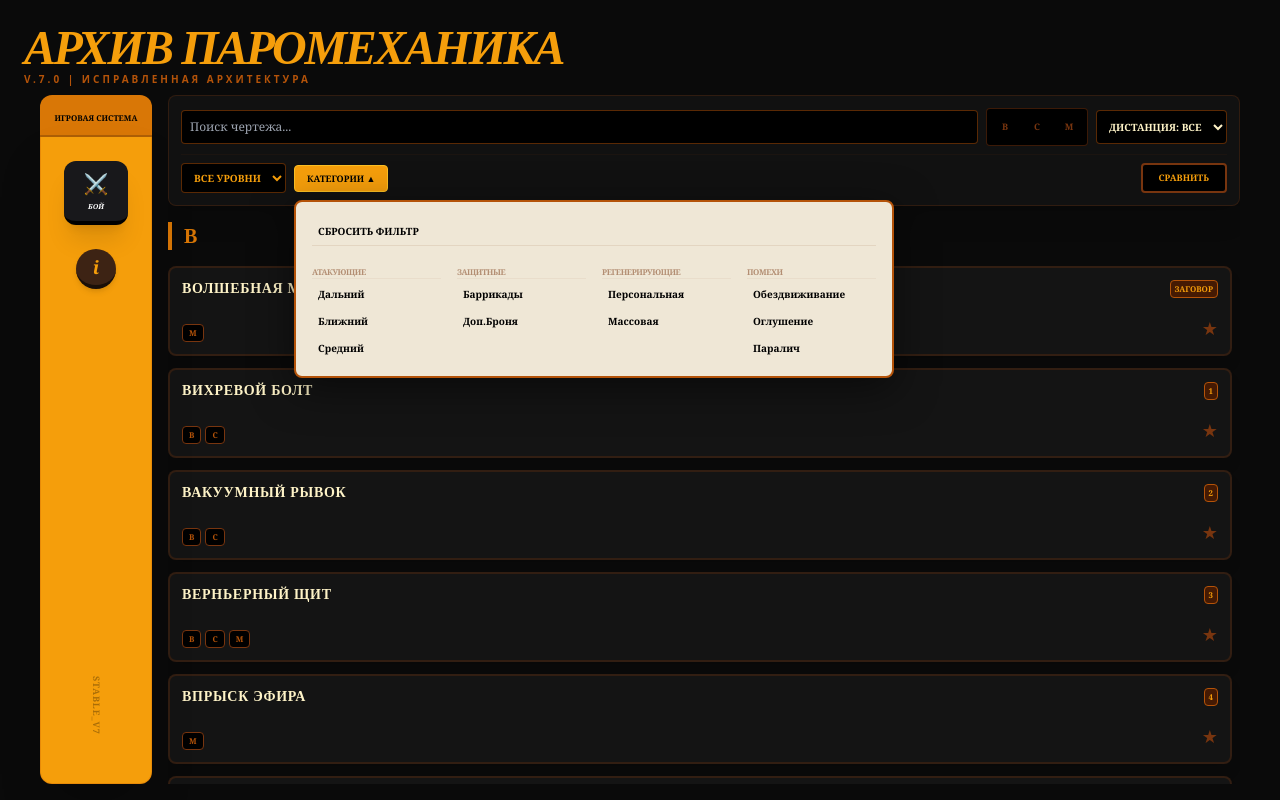
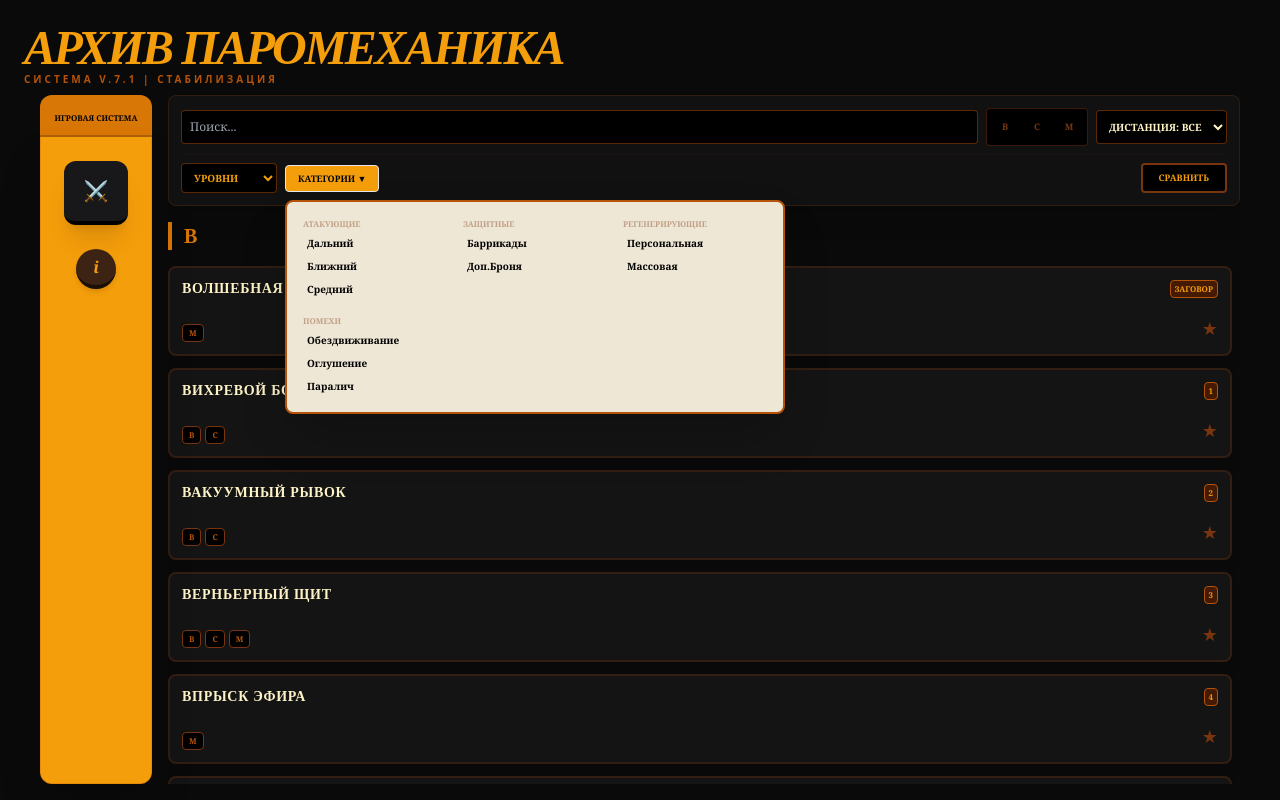
Before and after one commit to Whykenns110/spells_pm, a React (Vite) app: page / in a window 1280 px wide. Both pictures are taken after a click on the button "КАТЕГОРИИ ▼". Built offline with nearby package versions, Linux system fonts and the light colour scheme.

Commit message:
fix postcss for tailwind v4

```diff
--- a/src/App.jsx
+++ b/src/App.jsx
@@ -34,20 +34,20 @@ export default function App() {
     navigator.clipboard.writeText(`${spell.name}\n${cleanText}`).then(() => alert("Скопировано!"));
   };
 
-  // УЛУЧШЕННЫЙ ТЕМАТИЗАТОР
   const getTheme = (spell) => {
-    const desc = spell.description || "";
+    if (!spell) return {};
+    const desc = (spell.description || "").toLowerCase();
     const name = (spell.name || "").toLowerCase();
 
-    // Приоритет фиолетового для Кристального глаза и Прорицания
-    if (name.includes("кристальный глаз") || name.includes("глаз") || desc.includes("Прорицание") || desc.includes("Помехи")) {
-      return { modalBorder: "border-purple-500", header: "bg-purple-600", text: "text-purple-400", bg: "bg-purple-900/10" };
+    // КРИТИЧЕСКИЙ ФИКС ЦВЕТА: Кристальный глаз и Прорицание
+    if (name.includes("кристальный глаз") || name.includes("глаз") || desc.includes("прорицание")) {
+      return { modalBorder: "border-purple-500", header: "bg-purple-600", text: "text-purple-400", glow: "shadow-[0_0_20px_rgba(168,85,247,0.4)]" };
     }
-    if (desc.includes("Атакующие")) return { modalBorder: "border-red-500", header: "bg-red-600", text: "text-red-400", bg: "bg-red-900/10" };
-    if (desc.includes("Защитные")) return { modalBorder: "border-blue-500", header: "bg-blue-600", text: "text-blue-400", bg: "bg-blue-900/10" };
-    if (desc.includes("Регенерирующие")) return { modalBorder: "border-emerald-500", header: "bg-emerald-600", text: "text-emerald-400", bg: "bg-emerald-900/10" };
+    if (desc.includes("атакующие")) return { modalBorder: "border-red-500", header: "bg-red-600", text: "text-red-400" };
+    if (desc.includes("защитные")) return { modalBorder: "border-blue-500", header: "bg-blue-600", text: "text-blue-400" };
+    if (desc.includes("регенерирующие")) return { modalBorder: "border-emerald-500", header: "bg-emerald-600", text: "text-emerald-400" };
 
-    return { modalBorder: "border-amber-500", header: "bg-amber-600", text: "text-amber-400", bg: "bg-amber-900/10" };
+    return { modalBorder: "border-amber-500", header: "bg-amber-600", text: "text-amber-400" };
   };
 
   const filteredData = useMemo(() => {
@@ -59,13 +59,10 @@ export default function App() {
         const matchesCat = !categoryFilter || s.description.includes(categoryFilter);
         const matchesComp = compFilter.length === 0 || compFilter.every(c => s.components?.includes(c));
 
-        // ИСПРАВЛЕННЫЙ ПАРСЕР ДИСТАНЦИИ
         let matchesDist = true;
         if (distFilter !== "all") {
           const rangeStr = (s.range || "").toLowerCase();
-          // Извлекаем первое попавшееся число из строки
-          const match = rangeStr.match(/\d+/);
-          const num = match ? parseInt(match[0]) : 0;
+          const num = parseInt(rangeStr.replace(/[^0-9]/g, "")) || 0;
 
           if (distFilter === "self") matchesDist = rangeStr.includes("на себя");
           else if (distFilter === "touch") matchesDist = rangeStr.includes("касание");
@@ -74,7 +71,6 @@ export default function App() {
           else if (distFilter === "120") matchesDist = num > 60 && num <= 120;
           else if (distFilter === "long") matchesDist = num > 120;
         }
-
         return matchesSearch && matchesLevel && matchesCat && matchesComp && matchesDist;
       });
       if (filtered.length) result[letter] = filtered;
@@ -86,61 +82,37 @@ export default function App() {
     setFavorites(prev => prev.find(f => f.name === spell.name) ? prev.filter(f => f.name !== spell.name) : [...prev, spell]);
   };
 
-  const handleSpellClick = (spell) => {
-    if (compareMode) {
-      const alreadySelected = compareList.some(s => s.name === spell.name);
-      if (alreadySelected) setCompareList(prev => prev.filter(s => s.name !== spell.name));
-      else if (compareList.length < 3) setCompareList(prev => [...prev, spell]);
-    } else setActiveSpell(spell);
-  };
-
   return (
     <div className="min-h-screen bg-[#0a0a0a] text-amber-50 font-serif flex flex-col h-screen overflow-hidden">
-      {/* HEADER */}
-      <header className="p-6 pb-2 flex-shrink-0">
+      <header className="p-6 pb-2 max-w-[1400px] mx-auto w-full flex-shrink-0">
         <h1 className="text-3xl md:text-5xl font-black text-amber-500 uppercase italic tracking-tighter">АРХИВ ПАРОМЕХАНИКА</h1>
-        <p className="text-amber-700 text-[10px] uppercase tracking-[0.3em] font-sans font-bold">v.7.0 | Исправленная архитектура</p>
+        <p className="text-amber-700 text-[10px] uppercase tracking-[0.3em] font-sans font-bold">Система v.7.1 | Стабилизация</p>
       </header>
 
-      <div className="flex gap-4 px-4 md:px-10 pb-4 flex-grow overflow-hidden relative">
-
-        {/* ЛЕВАЯ ПАНЕЛЬ (ИГРОВАЯ СИСТЕМА) */}
+      <div className="flex gap-4 px-4 md:px-10 pb-4 max-w-[1600px] mx-auto w-full flex-grow overflow-hidden relative">
         <div className="w-20 md:w-28 flex-shrink-0 flex flex-col h-full z-[150]">
           <div className="bg-amber-600 py-2 rounded-t-xl border-b-2 border-black/20 text-center">
              <span className="text-[8px] font-black text-black uppercase">Игровая Система</span>
           </div>
           <div className="bg-amber-500 flex-grow flex flex-col items-center py-6 gap-6 shadow-2xl rounded-b-xl border-x border-b border-amber-600/50">
-            <button onClick={() => setIsCombatMode(!isCombatMode)} className={`w-12 h-12 md:w-16 md:h-16 rounded-xl flex flex-col items-center justify-center transition-all shadow-xl border-b-4 ${isCombatMode ? 'bg-red-700 border-red-950 translate-y-1' : 'bg-zinc-900 border-black hover:bg-zinc-800'}`}>
+            <button onClick={() => setIsCombatMode(!isCombatMode)} className={`w-12 h-12 md:w-16 md:h-16 rounded-xl flex items-center justify-center transition-all shadow-xl border-b-4 ${isCombatMode ? 'bg-red-700 border-red-950 translate-y-1' : 'bg-zinc-900 border-black hover:bg-zinc-800'}`}>
               <span className="text-white text-xl">⚔️</span>
-              <span className="text-[7px] text-white font-black mt-1 uppercase italic">Бой</span>
             </button>
-            <button onClick={() => setShowCombatInfo(true)} className="w-10 h-10 bg-[#3d2314] border-b-4 border-[#1a0f08] rounded-full flex items-center justify-center hover:bg-[#4d2d1a] transition-all shadow-md">
-              <span className="text-amber-500 font-black text-lg italic italic">i</span>
-            </button>
-            <div className="mt-auto pb-6 opacity-30 select-none">
-               <div className="text-black font-black text-[9px] uppercase vertical-text tracking-widest">STABLE_V7</div>
-            </div>
+            <button onClick={() => setShowCombatInfo(true)} className="w-10 h-10 bg-[#3d2314] border-b-4 border-[#1a0f08] rounded-full flex items-center justify-center hover:bg-[#4d2d1a] transition-all shadow-md text-amber-500 font-black italic">i</button>
           </div>
         </div>
 
-        {/* ЦЕНТРАЛЬНЫЙ БЛОК */}
         <div className="flex-grow flex flex-col gap-4 min-w-0 h-full overflow-hidden">
-
-          {/* ФИЛЬТРЫ (ЗАКРЕПЛЕНО) */}
-          <div className="flex-shrink-0 bg-[#0a0a0a] z-[200] relative">
+          <div className="flex-shrink-0 bg-[#0a0a0a] z-[200] relative max-w-[1200px]">
             <div className="flex flex-col gap-2 bg-[#111] p-3 border border-amber-900/30 rounded-lg shadow-xl">
               <div className="flex flex-wrap gap-2 items-center">
-                <input type="text" placeholder="Поиск чертежа..." className="bg-black border border-amber-700/50 p-2 rounded text-amber-100 flex-grow outline-none text-xs" value={search} onChange={(e) => setSearch(e.target.value)} />
-
+                <input type="text" placeholder="Поиск..." className="bg-black border border-amber-700/50 p-2 rounded text-amber-100 flex-grow outline-none text-xs" value={search} onChange={(e) => setSearch(e.target.value)} />
                 <div className="flex bg-black border border-amber-900/50 rounded p-1 gap-1">
                   {['В', 'С', 'М'].map(c => (
-                    <button key={c} onClick={() => setCompFilter(prev => prev.includes(c) ? prev.filter(x => x !== c) : [...prev, c])} className={`w-7 h-7 rounded text-[9px] font-black transition-all ${compFilter.includes(c) ? 'bg-amber-600 text-black' : 'text-amber-900 hover:text-amber-600'}`}>
-                      {c}
-                    </button>
+                    <button key={c} onClick={() => setCompFilter(prev => prev.includes(c) ? prev.filter(x => x !== c) : [...prev, c])} className={`w-7 h-7 rounded text-[9px] font-black transition-all ${compFilter.includes(c) ? 'bg-amber-600 text-black' : 'text-amber-900'}`}>{c}</button>
                   ))}
                 </div>
-
-                <select className="bg-black border border-amber-700/50 p-2 rounded text-amber-100 text-[10px] outline-none font-bold uppercase cursor-pointer" value={distFilter} onChange={(e) => setDistFilter(e.target.value)}>
+                <select className="bg-black border border-amber-700/50 p-2 rounded text-amber-100 text-[10px] outline-none font-bold uppercase" value={distFilter} onChange={(e) => setDistFilter(e.target.value)}>
                   <option value="all">Дистанция: Все</option>
                   <option value="self">На себя</option>
                   <option value="touch">Касание</option>
@@ -152,116 +124,88 @@ export default function App() {
               </div>
 
               <div className="flex flex-wrap gap-2 items-center border-t border-amber-900/10 pt-2">
-                <select className="bg-black border border-amber-700/50 px-2 py-1.5 rounded text-amber-500 text-[10px] outline-none font-bold uppercase" value={levelFilter} onChange={(e) => setLevelFilter(e.target.value)}>
-                  <option value="all">Все уровни</option>
-                  <option value="Заговор">Заговоры</option>
+                <select className="bg-black border border-amber-700/50 px-2 py-1.5 rounded text-amber-500 text-[10px] font-bold uppercase" value={levelFilter} onChange={(e) => setLevelFilter(e.target.value)}>
+                  <option value="all">Уровни</option>
+                  <option value="Заговор">Заговор</option>
                   {[1,2,3,4,5,6,7,8,9].map(l => <option key={l} value={String(l)}>{l} уровень</option>)}
                 </select>
-
                 <div className="relative">
-                  <button onClick={(e) => { e.stopPropagation(); setShowCategories(!showCategories); }} className={`px-3 py-1.5 border rounded font-bold text-[9px] uppercase transition-all z-[210] ${showCategories ? 'bg-amber-500 text-black border-amber-400' : 'border-amber-800/40 text-amber-500 hover:border-amber-500'}`}>
-                    Категории {showCategories ? '▲' : '▼'}
-                  </button>
-
+                  <button onClick={(e) => { e.stopPropagation(); setShowCategories(!showCategories); }} className={`px-3 py-1.5 border rounded font-bold text-[9px] uppercase transition-all ${showCategories ? 'bg-amber-500 text-black' : 'border-amber-800/40 text-amber-500'}`}>Категории ▼</button>
                   {showCategories && (
-                    <div className="absolute top-full left-0 mt-2 bg-[#efe7d6] text-black rounded-lg shadow-[0_10px_40px_rgba(0,0,0,0.5)] z-[300] p-4 border-2 border-amber-700 w-[600px] grid grid-cols-4 gap-4 animate-in fade-in slide-in-from-top-2">
-                       <div onClick={() => {setCategoryFilter(null); setShowCategories(false);}} className="col-span-full cursor-pointer hover:bg-amber-200 p-1.5 font-black border-b border-amber-900/10 mb-1 uppercase text-[10px]">Сбросить фильтр</div>
+                    <div className="absolute top-full left-0 mt-2 bg-[#efe7d6] text-black rounded-lg shadow-2xl z-[300] p-4 border-2 border-amber-700 w-[500px] grid grid-cols-3 gap-4">
                        {Object.entries(categories).map(([cat, subs]) => (
                         <div key={cat} className="space-y-1">
-                          <div className="font-black text-[8px] uppercase text-amber-900/50 border-b border-amber-900/5 tracking-tighter mb-1">{cat}</div>
-                          {subs.map(s => <div key={s} onClick={() => {setCategoryFilter(s); setShowCategories(false);}} className="cursor-pointer hover:bg-amber-400 px-1.5 py-1 text-[10px] font-bold rounded transition-colors">{s}</div>)}
+                          <div className="font-black text-[8px] uppercase text-amber-900/40 mb-1">{cat}</div>
+                          {subs.map(s => <div key={s} onClick={() => {setCategoryFilter(s); setShowCategories(false);}} className="cursor-pointer hover:bg-amber-400 px-1 py-0.5 text-[10px] font-bold rounded">{s}</div>)}
                         </div>
                       ))}
                     </div>
                   )}
                 </div>
-
-                <div className="flex gap-1 ml-auto">
-                  <button onClick={() => { if(compareMode && compareList.length >= 2) setShowCompareResults(true); setCompareMode(!compareMode); }} className={`px-4 py-1.5 rounded font-black border-2 text-[9px] transition-all ${compareMode ? 'bg-amber-500 text-black border-white' : 'bg-black text-amber-500 border-amber-900 hover:border-amber-500'}`}>
-                    {compareMode ? `АНАЛИЗ (${compareList.length}/3)` : 'СРАВНИТЬ'}
-                  </button>
-                  {compareMode && (
-                    <button onClick={() => { setCompareMode(false); setCompareList([]); }} className="px-2 py-1.5 bg-red-950 text-red-500 rounded border-2 border-red-900 text-[9px] font-black">❌</button>
-                  )}
-                </div>
+                <button onClick={() => { if(compareMode && compareList.length >= 2) setShowCompareResults(true); setCompareMode(!compareMode); }} className={`ml-auto px-4 py-1.5 rounded font-black border-2 text-[9px] transition-all ${compareMode ? 'bg-amber-500 text-black border-white' : 'bg-black text-amber-500 border-amber-900'}`}>
+                  {compareMode ? `АНАЛИЗ (${compareList.length}/3)` : 'СРАВНИТЬ'}
+                </button>
               </div>
             </div>
           </div>
 
-          {/* КОНТЕНТ (СКРОЛЛ) */}
           <div className="flex-grow overflow-y-auto pr-2 custom-scrollbar pb-10" onClick={() => setShowCategories(false)}>
-            {isCombatMode ? (
-              <CombatMode favorites={favorites} compareList={compareList} toggleFav={toggleFav} setActiveSpell={setActiveSpell} compareMode={compareMode} setCompareList={setCompareList} setCompareMode={setCompareMode} setShowCompareResults={setShowCompareResults} />
-            ) : (
-              <div className="flex flex-col lg:flex-row gap-6">
-                <main className="flex-grow space-y-10">
-                  {Object.entries(filteredData).map(([letter, spells]) => (
-                    <div key={letter}>
-                      <h2 className="text-xl text-amber-600 font-black mb-4 uppercase border-l-4 border-amber-600 pl-3 tracking-tighter">{letter}</h2>
-                      <div className="grid grid-cols-1 md:grid-cols-2 xl:grid-cols-3 gap-3">
-                        {spells.map(spell => (
-                          <div key={spell.name} className="w-full">
-                            <SpellCard spell={spell} isSelected={compareList.some(s => s.name === spell.name)} isFav={favorites.some(f => f.name === spell.name)} onClick={() => handleSpellClick(spell)} onFav={toggleFav} />
-                          </div>
-                        ))}
-                      </div>
+            <div className="flex flex-col lg:flex-row gap-6 max-w-[1400px]">
+              <main className="flex-grow space-y-10">
+                {Object.entries(filteredData).map(([letter, spells]) => (
+                  <div key={letter}>
+                    <h2 className="text-xl text-amber-600 font-black mb-4 uppercase border-l-4 border-amber-600 pl-3">{letter}</h2>
+                    <div className="grid grid-cols-1 md:grid-cols-2 xl:grid-cols-3 gap-3">
+                      {spells.map(spell => (
+                        <SpellCard key={spell.name} spell={spell} isSelected={compareList.some(s => s.name === spell.name)} isFav={favorites.some(f => f.name === spell.name)} onClick={() => {
+                          if (compareMode) {
+                            if (compareList.some(s => s.name === spell.name)) setCompareList(prev => prev.filter(s => s.name !== spell.name));
+                            else if (compareList.length < 3) setCompareList(prev => [...prev, spell]);
+                          } else setActiveSpell(spell);
+                        }} onFav={toggleFav} />
+                      ))}
+                    </div>
+                  </div>
+                ))}
+              </main>
+              <aside className="w-full lg:w-[260px] flex-shrink-0 sticky top-0 h-fit max-h-full">
+                <div className="bg-[#111] border border-amber-600/20 rounded-lg p-3 space-y-2">
+                  <h3 className="text-amber-500 font-black text-center text-[9px] uppercase border-b border-amber-900/20 pb-1 italic">★ Архивация</h3>
+                  {favorites.map(f => (
+                    <div key={f.name} onClick={() => setActiveSpell(f)} className="flex items-center justify-between bg-black p-2 rounded border border-amber-900/20 hover:border-amber-500 cursor-pointer transition-all">
+                      <span className="text-[10px] font-bold text-amber-100 uppercase truncate pr-2">{f.name}</span>
+                      <button onClick={(e) => { e.stopPropagation(); toggleFav(f); }} className="text-red-900 hover:text-red-500 text-lg">×</button>
                     </div>
                   ))}
-                  {Object.keys(filteredData).length === 0 && <p className="text-center py-20 opacity-20 italic uppercase font-black tracking-widest">Архив не выдает результатов</p>}
-                </main>
-
-                {/* ПРАВАЯ ПАНЕЛЬ (ЗАКРЕПЛЕНА) */}
-                <aside className="w-full lg:w-[260px] flex-shrink-0 sticky top-0 h-fit max-h-full overflow-y-auto pr-1 font-sans">
-                  <div className="bg-[#111] border border-amber-600/20 rounded-lg p-3 space-y-2 shadow-2xl">
-                    <h3 className="text-amber-500 font-black text-center text-[9px] uppercase mb-2 tracking-widest border-b border-amber-900/20 pb-1">★ БЫСТРЫЙ ДОСТУП ★</h3>
-                    {favorites.length === 0 ? <p className="text-center text-amber-900 text-[8px] uppercase py-4">Нет активных модулей</p> :
-                      favorites.map(f => (
-                        <div key={f.name} onClick={() => setActiveSpell(f)} className="flex items-start justify-between bg-black p-2 rounded border border-amber-900/20 hover:border-amber-500 cursor-pointer group transition-all">
-                          <div className="flex flex-col min-w-0 pr-1">
-                            <span className="text-[7px] text-amber-700 font-bold uppercase">{f.level}</span>
-                            <span className="text-[10px] font-bold text-amber-100 group-hover:text-amber-400 uppercase truncate leading-tight">{f.name}</span>
-                          </div>
-                          <button onClick={(e) => { e.stopPropagation(); toggleFav(f); }} className="text-red-900 hover:text-red-500 text-lg leading-none">×</button>
-                        </div>
-                      ))}
-                  </div>
-                </aside>
-              </div>
-            )}
+                </div>
+              </aside>
+            </div>
           </div>
         </div>
       </div>
 
-      {/* ОКНО СРАВНЕНИЯ (ИСПРАВЛЕН РАЗМЕР КАРТОЧЕК) */}
       {showCompareResults && (
-        <div className="fixed inset-0 z-[600] bg-black/98 backdrop-blur-2xl p-6 overflow-y-auto">
-          <div className="max-w-6xl mx-auto h-full flex flex-col">
-            <div className="flex justify-between items-center mb-8 border-b border-amber-900/30 pb-4">
-              <div>
-                <h2 className="text-3xl font-black text-amber-500 uppercase italic leading-none">Сличительный Анализ</h2>
-                <p className="text-amber-700 text-[10px] uppercase mt-1">Параллельное сравнение характеристик</p>
+        <div className="fixed inset-0 z-[600] bg-black/98 p-6 overflow-y-auto flex flex-col items-center">
+          <div className="w-full max-w-6xl flex justify-between mb-8 border-b border-amber-900/30 pb-4">
+            <h2 className="text-2xl font-black text-amber-500 uppercase italic">Аналитический терминал</h2>
+            <button onClick={() => { setShowCompareResults(false); setCompareList([]); setCompareMode(false); }} className="px-6 py-2 bg-amber-600 text-black font-black rounded text-[10px] uppercase">Закрыть</button>
+          </div>
+          <div className="flex flex-wrap justify-center gap-6">
+            {compareList.map(spell => (
+              <div key={spell.name} className="w-[380px]">
+                <SpellModal spell={spell} isCompare={true} theme={getTheme(spell)} onCopy={copyToClipboard} onClose={() => {
+                  const nl = compareList.filter(s => s.name !== spell.name);
+                  if(nl.length < 2) { setShowCompareResults(false); setCompareList([]); setCompareMode(false); }
+                  else setCompareList(nl);
+                }} />
               </div>
-              <button onClick={() => { setShowCompareResults(false); setCompareList([]); setCompareMode(false); }} className="px-8 py-3 bg-amber-600 text-black font-black rounded hover:bg-amber-400 transition-all uppercase text-sm">Выход</button>
-            </div>
-
-            <div className="flex flex-wrap justify-center gap-6 items-start">
-              {compareList.map(spell => (
-                <div key={spell.name} className="w-full md:w-[400px] flex-shrink-0 animate-in zoom-in-95 duration-300">
-                  <SpellModal spell={spell} isCompare={true} theme={getTheme(spell)} onCopy={copyToClipboard} onClose={() => {
-                    const nl = compareList.filter(s => s.name !== spell.name);
-                    if(nl.length < 2) { setShowCompareResults(false); setCompareList([]); setCompareMode(false); }
-                    else setCompareList(nl);
-                  }} />
-                </div>
-              ))}
-            </div>
+            ))}
           </div>
         </div>
       )}
 
-      {/* ОДИНОЧНОЕ ОКНО */}
       {activeSpell && !showCompareResults && (
-        <div className="fixed inset-0 z-[500] flex items-center justify-center p-4 bg-black/95 backdrop-blur-md" onClick={() => setActiveSpell(null)}>
+        <div className="fixed inset-0 z-[500] flex items-center justify-center p-4 bg-black/95" onClick={() => setActiveSpell(null)}>
           <div className="max-w-2xl w-full" onClick={e => e.stopPropagation()}>
             <SpellModal spell={activeSpell} onClose={() => setActiveSpell(null)} onCopy={copyToClipboard} theme={getTheme(activeSpell)} />
           </div>
--- a/src/data/spells.js
+++ b/src/data/spells.js
@@ -148,7 +148,7 @@ export const spellsData = {
       components: ["В", "М"],
       description: `
         <h3 class="text-amber-500 text-2xl font-black mb-2 uppercase italic tracking-tighter">Кристальный глаз</h3>
-        <p class="text-sm mb-1 text-amber-900 font-bold uppercase tracking-widest">Заговор | Помехи – Паралич</p>
+        <p class="text-sm mb-1 text-purple-900 font-bold uppercase tracking-widest">Заговор | Помехи – Оглушение</p>
         <div class="grid grid-cols-2 gap-2 text-sm bg-amber-950/20 p-3 rounded border border-amber-900/30 mb-4 font-sans">
           <p><strong>Время:</strong> 1 действие</p>
           <p><strong>Дистанция:</strong> Касание</p>
```
